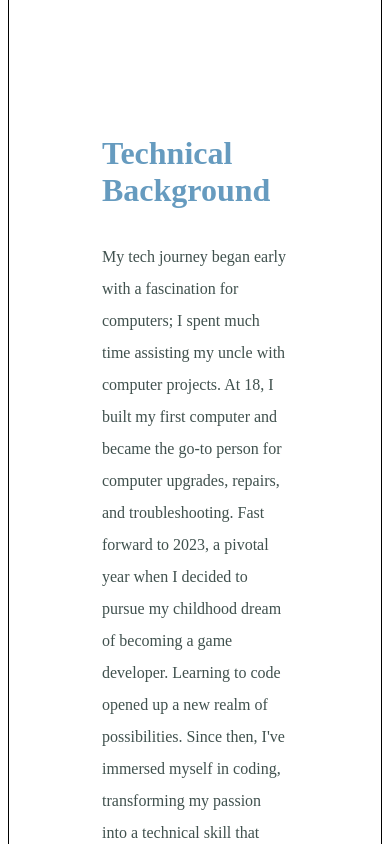
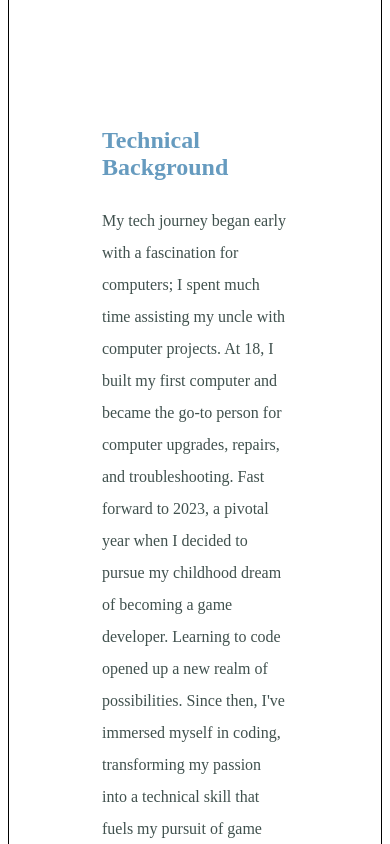
Before and after one commit to ChristianBlackwell/Portfolio, a plain HTML site: page index.html in a window 390 px wide. Shown: the part 2580-3424 px from the top of the page. Drawn offline with nearby package versions, Linux system fonts and the light colour scheme.

Commit message:
Update mediaqueries.css

```diff
--- a/mediaqueries.css
+++ b/mediaqueries.css
@@ -67,7 +67,7 @@
     font-size: 1.5em;
   }
   .about-me h3 {
-    font-size: 2em;
+    font-size: 1.5em;
   }
 }
 
@@ -124,7 +124,7 @@
     font-size: 1.5em;
   }
   .about-me h3 {
-    font-size: 2em;
+    font-size: 1.5em;
   }
 }
 
@@ -179,7 +179,7 @@
     font-size: 1.5em;
   }
   .about-me h3 {
-    font-size: 2em;
+    font-size: 1.5em;
   }
 }
 
```
